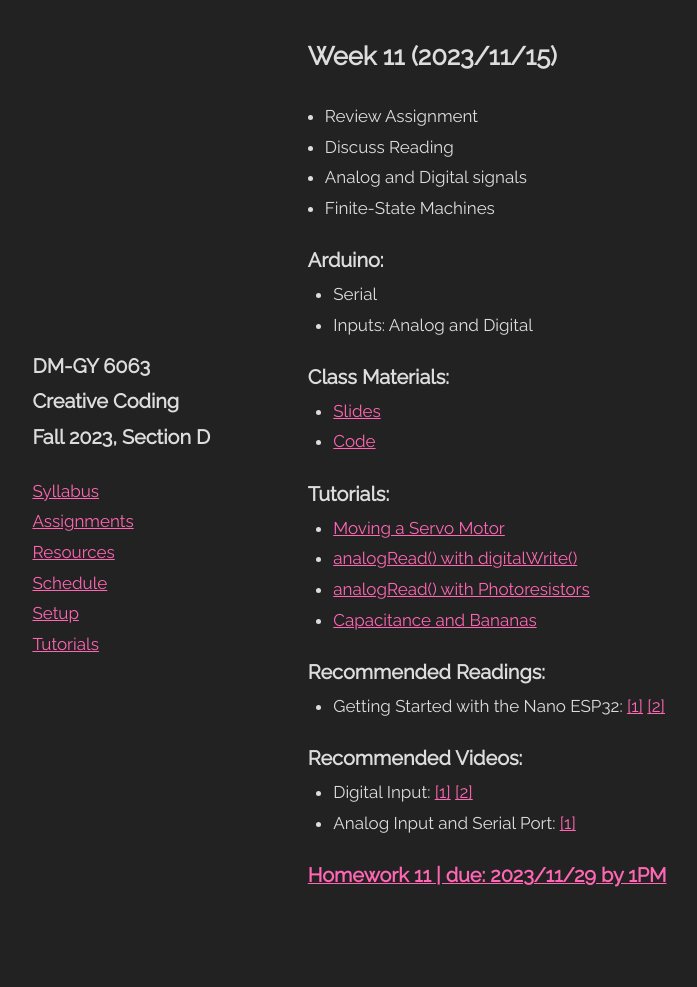
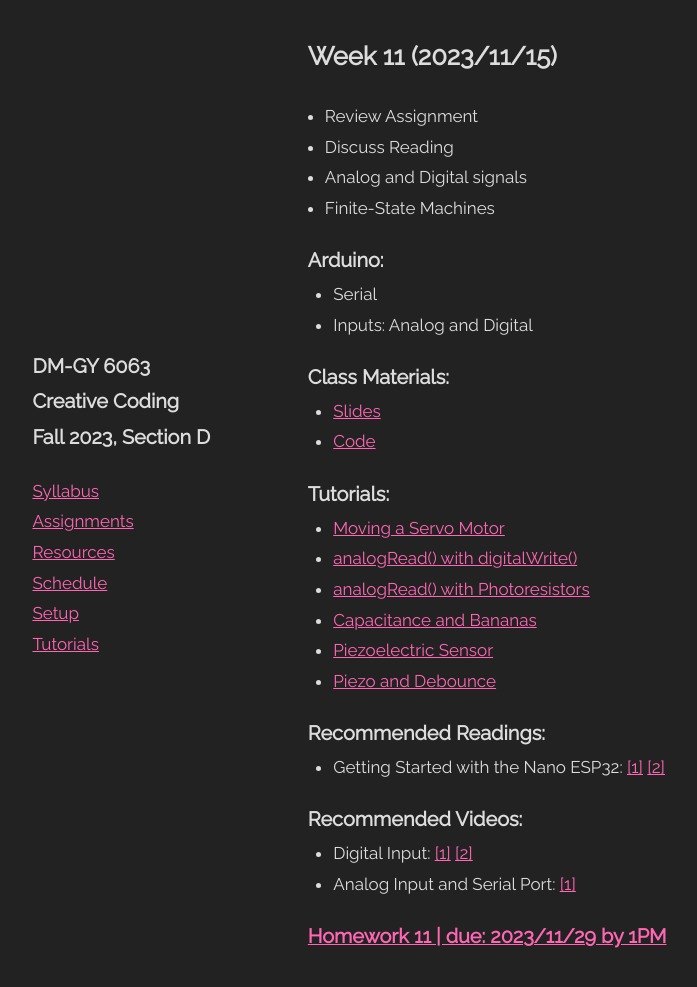
Before and after one commit to DM-GY-6063-2023F-D/DM-GY-6063-2023F-D, a Jekyll site: the page built from _pages/week/11.md, in a window 1280 px wide and 988 px high. Shown: the whole window, without its empty margins (165-862 px from the left). Built offline with Jekyll 4.4.1, drawn with Linux system fonts in a browser that asks for light colours.

Commit message:
week 11 piezo tuts

```diff
--- a/_includes/tutorials.html
+++ b/_includes/tutorials.html
@@ -9,7 +9,7 @@
           <li>
             <a href="{{ tut.url }}">{{ tut.title }}</a>
             {% if tut.code %}
-              &nbsp;&nbsp; / <a href="{{ tut.code }}">code</a>
+              (<a href="{{ tut.code }}">code</a>)
             {% endif %}
           </li>
         {% endfor %}
--- a/_pages/week/11.md
+++ b/_pages/week/11.md
@@ -27,6 +27,12 @@ tutorials:
   - title: Capacitance and Bananas
     url: https://www.youtube.com/watch?v=0Yc57n5Btak
     code: https://github.com/DM-GY-6063-2023F-D/week11/tree/main/03.analogRead/analogRead-03-banana
+  - title: Piezoelectric Sensor
+    url: https://www.youtube.com/watch?v=okl7AFwVN3s
+    code: https://github.com/DM-GY-6063-2023F-D/week11/blob/main/03.analogRead/analogRead-00/analogRead-00.ino
+  - title: Piezo and Debounce
+    url: https://www.youtube.com/watch?v=zTI8ZCztTeg
+    code: https://github.com/DM-GY-6063-2023F-D/week11/tree/main/03.analogRead/analogRead-04-piezo
 readings:
   - title: Getting Started with the Nano ESP32
     urls:
```
